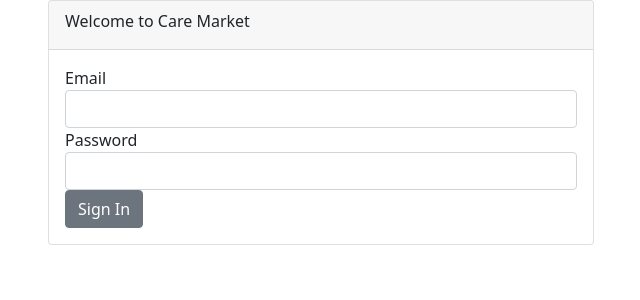
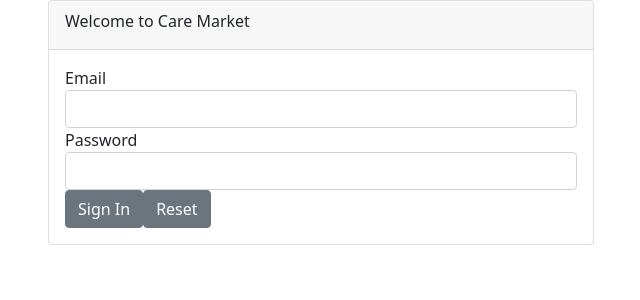
Before and after one commit to bryansoh95/care-market-web, a React (Create React App) app: page / in a window 1280 px wide. Shown: the top 300 px of the page, without its empty margins (604-1244 px from the left). Built offline with nearby package versions, Linux system fonts and the light colour scheme.

Commit message:
Added Login form validation and reset upon submission.

```diff
--- a/src/App.js
+++ b/src/App.js
@@ -1,6 +1,5 @@
 import './App.css';
-import React, { Component } from 'react';
-import { render } from 'react-dom';
+import React from 'react';
 import { BrowserRouter as Router, Route, Switch } from 'react-router-dom';
 
 import Login from './views/user/Login.js';
@@ -16,5 +15,3 @@
 };
 
 export default App;
-
-render(<App />, document.getElementById("root"));
--- a/src/views/user/Login.js
+++ b/src/views/user/Login.js
@@ -1,5 +1,4 @@
 import React, { useState } from 'react';
-import { render } from 'react-dom';
 import { Link, useHistory } from 'react-router-dom';
 import { useForm } from 'react-hook-form';
 import { yupResolver } from '@hookform/resolvers/yup';
@@ -32,8 +31,7 @@
     email: Yup.string().required('Email is required'),
     password: Yup.string().required('Password is required')
   });
-  const formOptions = { resolver: yupResolver(validationSchema) };
-  const { register, handleSubmit, reset, formState } = useForm(formOptions);
+  const { register, handleSubmit, reset, getValues, setValue, formState } = useForm({ resolver: yupResolver(validationSchema) });
   const { errors } = formState;
 
   const signIn = data => {
@@ -42,11 +40,14 @@
       password: data.password
     })
     .then(response => {
-      reset({
-        email: '',
-        password: ''
-      });
+      document.getElementById('signInForm').reset();
+      reset();
       console.log(JSON.stringify(response.data.token))
+    })
+    .catch(error => {
+      document.getElementById('signInForm').reset();
+      reset();
+      console.log(error.response.data)
     });
   }
 
@@ -61,7 +62,7 @@
                 <CardTitle>Welcome to Care Market</CardTitle>
               </CardHeader>
               <CardBody>
-                <Form name='signInForm' onSubmit={handleSubmit(signIn)}>
+                <Form id='signInForm' onSubmit={handleSubmit(signIn)}>
                   <FormGroup>
                     <Label for='email'>Email</Label>
                     <Input type='email' {...register('email')} />
@@ -74,6 +75,7 @@
                   </FormGroup>
                   <FormGroup>
                     <Button type='submit'>Sign In</Button>
+                    <Button type='reset'>Reset</Button>
                   </FormGroup>
                 </Form>
               </CardBody>
@@ -86,5 +88,3 @@
 };
 
 export default Login;
-
-render(<Login />, document.getElementById("root"));
```
Also changed, not shown: 1 other file (tests, documents, lock files or other folders).
